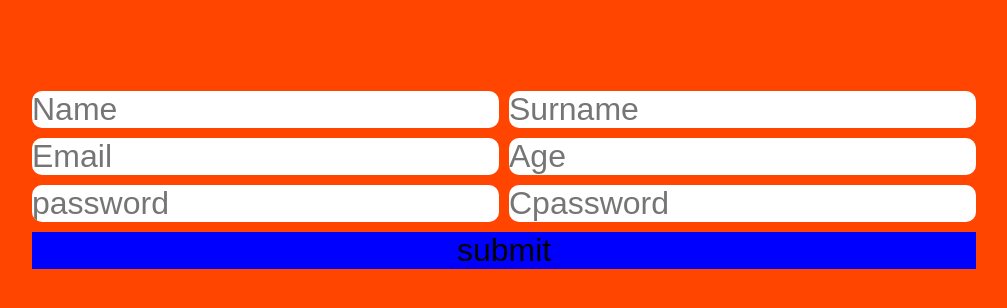
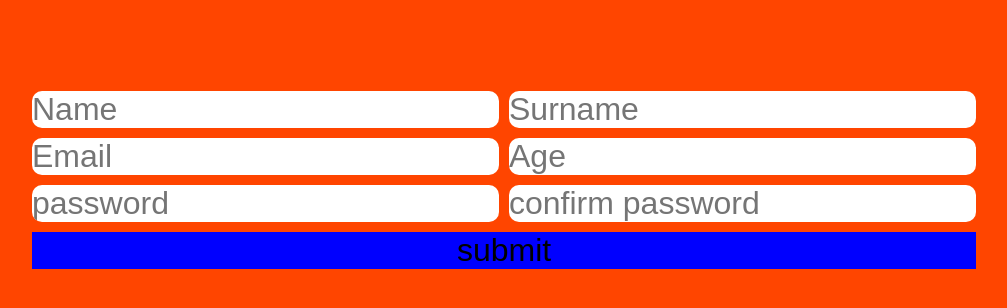
Before and after one commit to Leletungalo/zaiosignuppage, a website: page dist/index.html in a window 1280 px wide. Shown: the part 108-416 px from the top of the page, without its empty margins (136-1143 px from the left). Drawn offline with Linux system fonts and the light colour scheme.

Commit message:
first commit

```diff
--- a/dist/index.html
+++ b/dist/index.html
@@ -15,7 +15,7 @@
         <input class="inputs" type="text" name="Email" id="Email" placeholder="Email">
         <input class="inputs" type="text" name="Age" id="Age" placeholder="Age">
         <input class="inputs" type="text" name="password" id="password" placeholder="password">
-        <input class="inputs" type="text" name="Cpassword" id="Cpassword" placeholder="Cpassword">
+        <input class="inputs" type="text" name="Cpassword" id="Cpassword" placeholder="confirm password">
         <input type="submit" id="sub" value="submit">
     </form>
 
```
